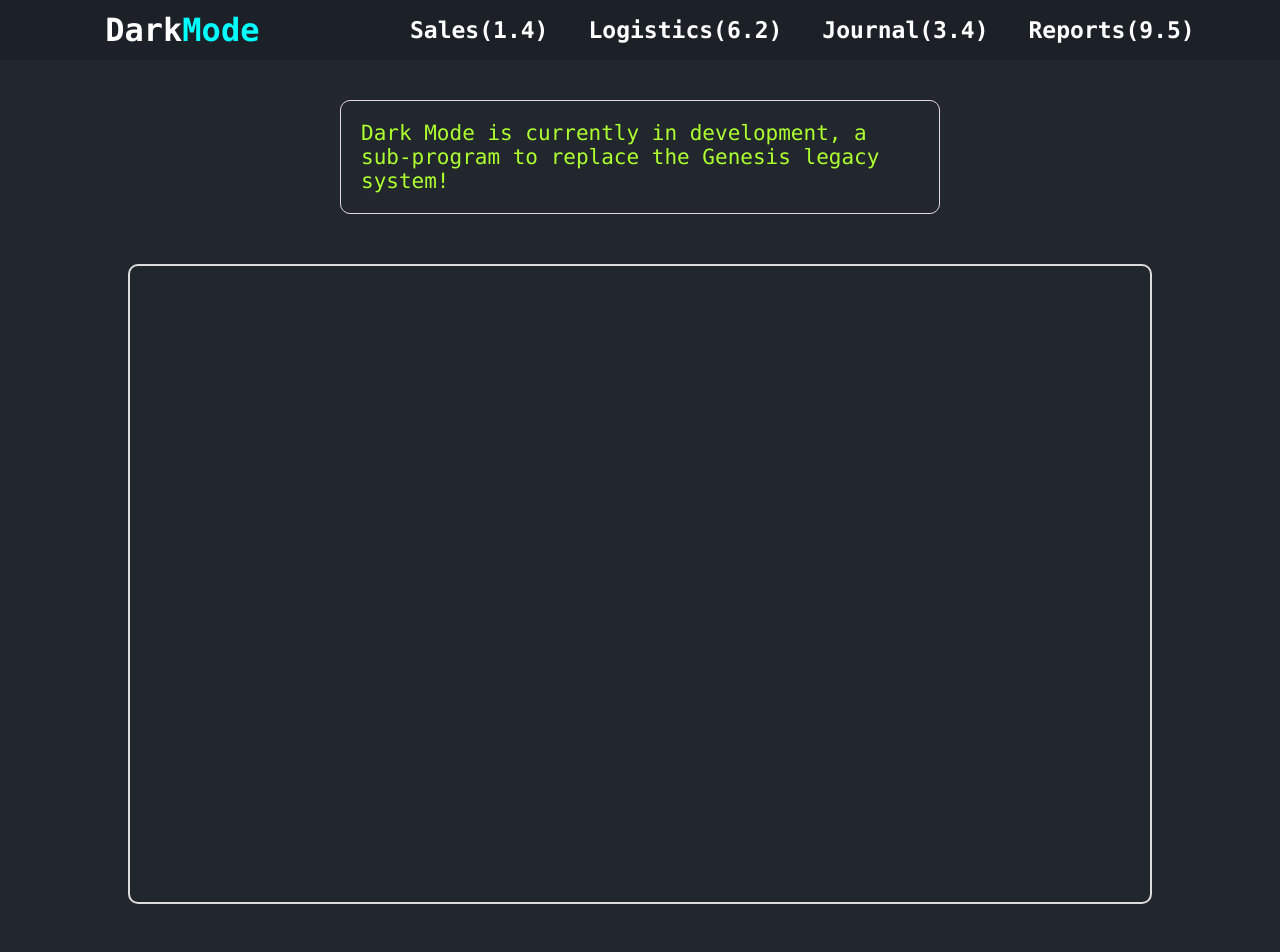
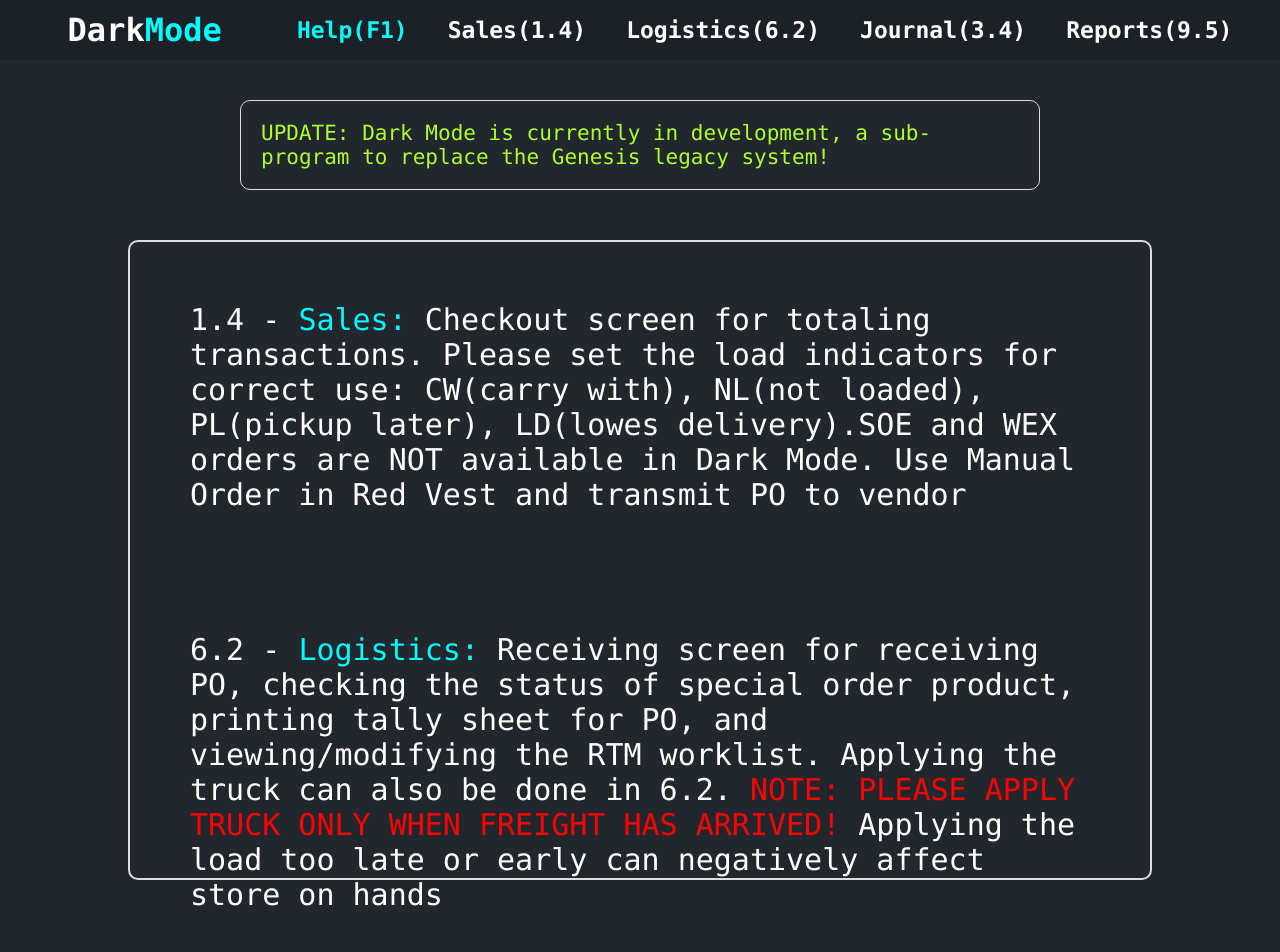
Before and after one commit to VEAJAY/DarkMode, a React (Create React App) app: page / in a window 1280 px wide. Shown: the top 952 px of the page. Before the commit the page ends 904 px from the top, so only its background shows below. Built offline with nearby package versions, Linux system fonts and the light colour scheme.

Commit message:
Added help screen and component switching

```diff
--- a/src/App.jsx
+++ b/src/App.jsx
@@ -1,17 +1,17 @@
-import React from 'react'
+import React, { useState } from 'react'
 
 import Navbar from './Navbar/Navbar'
 import Message from './Message/Message'
 import Greenscreen from './Greenscreen/Greenscreen'
 
 function App() {
-
+  const [content, setContent] = useState('Help');
 
   return (
     <>
-      <Navbar />
+      <Navbar setContent={setContent} currentContent={content}/>
       <Message />
-      <Greenscreen />
+      <Greenscreen content={content}/>
     </>
   )
 }
--- a/src/Greenscreen/Greenscreen.jsx
+++ b/src/Greenscreen/Greenscreen.jsx
@@ -1,13 +1,14 @@
 import React from 'react'
 
 import './Greenscreen.css'
+import Help from '../Help/Help'
 
-function Greenscreen() {
+function Greenscreen({ content }) {
   return (
     <div>
       <div className="greenscreen">
         <div className="console">
-
+            {content === 'Help' && <div><Help /></div>}
         </div>
       </div>
     </div>
--- /dev/null
+++ b/src/Help/Help.css
@@ -0,0 +1,15 @@
+* {
+    color: white;
+}
+ul li {
+    padding: 60px;
+}
+.help-list li p {
+    font-size: 30px;
+}
+.title {
+    color: cyan;
+}
+.important {
+    color: red;
+}
--- /dev/null
+++ b/src/Help/Help.jsx
@@ -0,0 +1,34 @@
+import React from 'react'
+
+import './Help.css'
+
+function Help() {
+  return (
+    <div>
+      <ul className='help-list'>
+        <li>
+          <p>
+            1.4 - <span className='title'>Sales:</span> Checkout screen for totaling transactions. Please set the load indicators for correct use: CW(carry with), NL(not loaded), PL(pickup later), LD(lowes delivery).SOE and WEX orders are NOT available in Dark Mode. Use Manual Order in Red Vest and transmit PO to vendor
+          </p>
+        </li>
+        <li>
+          <p>
+            6.2 - <span className='title'>Logistics:</span> Receiving screen for receiving PO, checking the status of special order product, printing tally sheet for PO, and viewing/modifying the RTM worklist. Applying the truck can also be done in 6.2. <span className='important'>NOTE: PLEASE APPLY TRUCK ONLY WHEN FREIGHT HAS ARRIVED! </span>Applying the load too late or early can negatively affect store on hands
+          </p>
+        </li>
+        <li>
+          <p>
+            3.4 - <span className='title'>Journals:</span> View receipt jopurnals within the last 3 months, transaction accounts in cash, check and credit accounts. DL numbers are exposed only through Journals screen. Use 24:00 time to spool receipt journals in 9.5
+          </p>
+        </li>
+        <li>
+          <p>
+            9.5 - <span className="title">Reports:</span> View and print reports including Daily Business Reports, Cycle Count Summary, Sections 1 through 7, Outstanding Paid Out Accounts(exchange accounts), Store Use Reports, $200 Exceptions Paid in/Paid out Summary, and pending MRs
+          </p>
+        </li>
+      </ul>
+    </div>
+  )
+}
+
+export default Help
--- a/src/Message/Message.css
+++ b/src/Message/Message.css
@@ -3,7 +3,7 @@ h2 {
     color: greenyellow;
     font-weight: 100;
     font-size: 21px;
-    width: 600px; /* Change the size of message box */
+    width: 800px; /* Change the size of message box */
     margin-top: 40px;
     padding: 20px;
     border-radius: 10px;
--- a/src/Message/Message.jsx
+++ b/src/Message/Message.jsx
@@ -8,7 +8,7 @@ function Message() {
         <div className="container-msg">
             <h2>
               {/* INPUT MESSAGES BELOW! */}
-                Dark Mode is currently in development, a sub-program to replace the Genesis legacy system!
+                UPDATE: Dark Mode is currently in development, a sub-program to replace the Genesis legacy system!
             </h2>
         </div>
 
--- a/src/Navbar/Navbar.css
+++ b/src/Navbar/Navbar.css
@@ -23,9 +23,11 @@
 .menu ul li a {
     font-size: 23px;
     color: white;
-    transition: 0.3s;
     font-weight: 600;
 }
 .menu ul li a:hover {
+    color: rgb(186, 186, 186);
+}
+.menu ul li a.active {
     color: cyan;
 }
--- a/src/Navbar/Navbar.jsx
+++ b/src/Navbar/Navbar.jsx
@@ -1,8 +1,10 @@
-import React from 'react'
+import React, { useState } from 'react'
 
 import './Navbar.css'
 
-function Navbar() {
+function Navbar({ setContent, currentContent }) {
+  const isActive = (content) => currentContent === content ? 'active' : '';
+
   return (
     <div>
       <div className="container">
@@ -13,7 +15,10 @@ function Navbar() {
         <nav className="menu">
           <ul>
             <li>
-              <a href="#">Sales(1.4)</a>
+              <a href="#" className={isActive('Help')} onClick={() => setContent('Help')}>Help(F1)</a>
+            </li>
+            <li>
+              <a href="#" className={isActive('Sales')} onClick={() => setContent('Sales')}>Sales(1.4)</a>
             </li>
             <li>
               <a href="#">Logistics(6.2)</a>
--- a/src/index.css
+++ b/src/index.css
@@ -15,5 +15,5 @@ li {
 }
 a {
     text-decoration: none;
-    color: black;
+    color: white;
 }
```
Also changed, not shown: src/Sales/Sales.jsx (added, +11 -0 lines), src/Sales/Sales.css (added).
